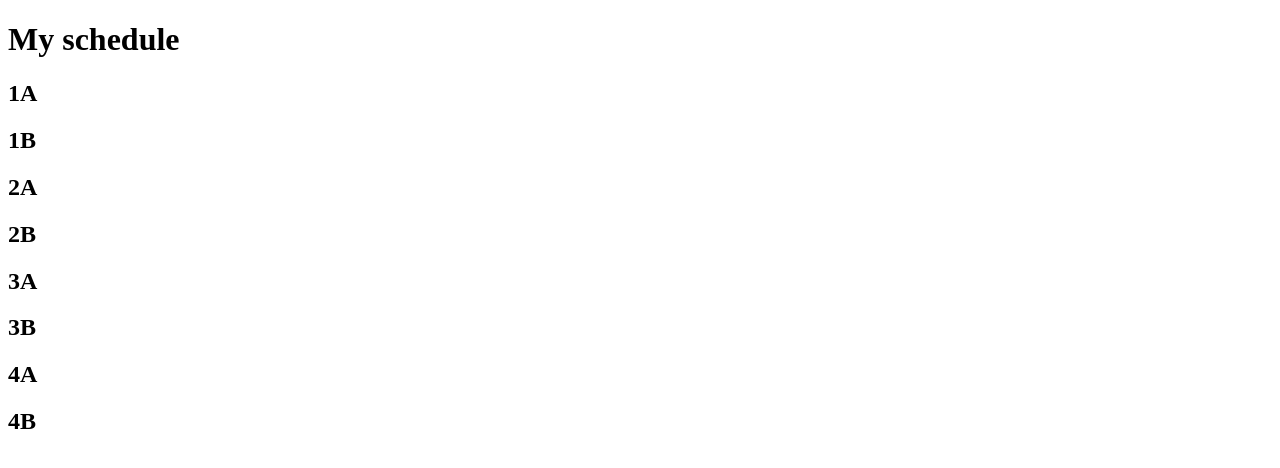
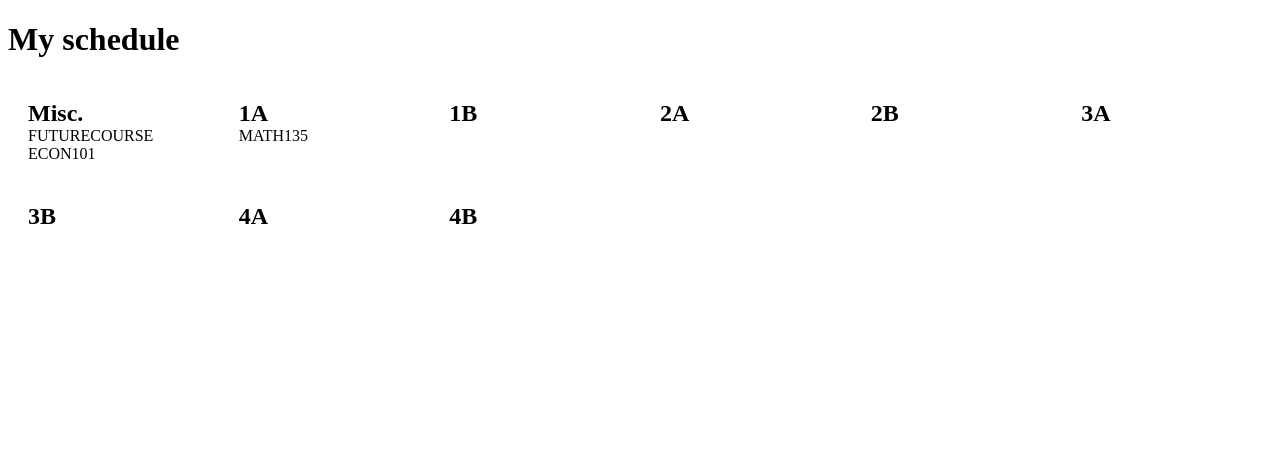
Before and after one commit to nlemoing/uwaterloo-course-scheduler, a plain HTML site: page schedule/index.html in a window 1280 px wide. Drawn offline with Linux system fonts and the light colour scheme.

Commit message:
working crud commands, minimal style

```diff
--- a/schedule/index.html
+++ b/schedule/index.html
@@ -2,6 +2,7 @@
 <html>
 <head>
     <title>Course Scheduler</title>
+    <link href="./style.css" rel="stylesheet">
 </head>
 <body>
     <div id="schedule"></div>
--- a/schedule/index.js
+++ b/schedule/index.js
@@ -11,20 +11,32 @@ class ScheduleModel {
         this._schedule = { name, semesters, courses, }
     }
 
-    addCourse({ subject, number, semester, }) {
-        this.courses.push({ subject, number, semester});
+    getCourse(id) {
+        return this._schedule.courses.find((course) => {
+            return course.id === id;
+        });
+    }
+
+    addCourse({ id, subject, number, semester, }) {
+        this._schedule.courses.push({ id, subject, number, semester});
+        return this.getCourse(id);
     }
 
     deleteCourse(id) {
-        if (id in this.courses) {
-            delete this.courses[id];
-        }
+        this._schedule.courses = this._schedule.courses.filter((course) => {
+            return course.id !== id;
+        });
+        return id;
     }
 
     editCourse(id, { semester, }) {
-        if (id in this.courses) {
-            this.courses[id].semester = semester;
-        }
+        this._schedule.courses = this._schedule.courses.map((course) => {
+            if (course.id === id) {
+                course.semester = semester;
+            }
+            return course;
+        });
+        return this.getCourse(id);
     }
 }
 
@@ -41,26 +53,61 @@ class ScheduleView {
         this.initialized = false;
     }
 
+    _addSemester(semester) {
+        const { id, name } = semester;
+        const semesterContainer = document.createElement('div');
+        semesterContainer.id = `semester-${id}`;
+        semesterContainer.classList.add('semester');
+
+        const semesterHeader = document.createElement('h2');
+        semesterHeader.textContent = name;
+        semesterContainer.appendChild(semesterHeader);
+
+        const semestersContainer = document.getElementById('semesters');
+
+        semestersContainer.appendChild(semesterContainer);
+    }
+
+    _addCourse(course) {
+        const { id, subject, number, semester, } = course;
+        const courseContainer = document.createElement('div');
+        courseContainer.id = `course-${id}`;
+        courseContainer.innerText = `${subject}${number}`;
+        courseContainer.classList.add('course');
+
+        const semesterContainer =
+            document.getElementById(`semester-${semester}`) ||
+            document.getElementById('semester-misc');
+        semesterContainer.appendChild(courseContainer);
+    }
+
+    _deleteCourse(id) {
+        const courseToDelete = document.getElementById(`course-${id}`);
+        if (courseToDelete) {
+            courseToDelete.remove();
+        }
+    }
+
+    _editCourse(course) {
+        this._deleteCourse(course.id);
+        this._addCourse(course);
+    }
+
     // Render new schedule in the container
-    render({ name, semesters, }) {
+    render({ name, semesters, courses, }) {
         this._reset();
 
         const nameHeader = document.createElement('h1');
         nameHeader.textContent = name;
         this.container.appendChild(nameHeader);
 
-        for (const id in semesters) {
-            const { name, } = semesters[id];
-            const semesterContainer = document.createElement('div');
-            semesterContainer.id = `semester-{id}`;
-            semesterContainer.classList.add('semester');
+        const semestersContainer = document.createElement('div');
+        semestersContainer.id = 'semesters';
+        this.container.appendChild(semestersContainer);
 
-            const semesterHeader = document.createElement('h2');
-            semesterHeader.textContent = name;
-            semesterContainer.appendChild(semesterHeader);
-
-            this.container.appendChild(semesterContainer);
-        }
+        this._addSemester({ id: 'misc', name: 'Misc.', });
+        semesters.forEach(this._addSemester.bind(this));
+        courses.forEach(this._addCourse.bind(this));
 
         this.initialized = true;
     }
@@ -68,8 +115,14 @@ class ScheduleView {
     // When components are created, attach the relevant DOM listeners that dispatch eventBus events
 
     // Update components of the schedule
-    update() {
-
+    update(operation, data) {
+        if (operation === "addCourse") {
+            this._addCourse(data);
+        } else if (operation === "deleteCourse") {
+            this._deleteCourse(data);
+        } else if (operation === "editCourse") {
+            this._editCourse(data);
+        }
     }
 }
 
@@ -84,11 +137,27 @@ class ScheduleController {
 
     _bindEvents() {
         this._eventBus.on('createschedule', this.create.bind(this));
+        this._eventBus.on('addcourse', this.addCourse.bind(this));
     }
 
     create(schedule) {
         this.model.create(schedule);
         this.view.render(this.model.schedule);
+    }
+
+    addCourse(course) {
+        course = this.model.addCourse(course);
+        this.view.update("addCourse", course);
+    }
+
+    deleteCourse(id) {
+        id = this.model.deleteCourse(id);
+        this.view.update("deleteCourse", id);
+    }
+
+    editCourse(id, params) {
+        const course = this.model.editCourse(id, params);
+        this.view.update("editCourse", course);
     }
 }
 
@@ -124,13 +193,19 @@ const controller = new ScheduleController({ view, model, eventBus });
 controller.create({
     name: "My schedule",
     semesters: [
-        { name: "1A", },
-        { name: "1B", },
-        { name: "2A", },
-        { name: "2B", },
-        { name: "3A", },
-        { name: "3B", },
-        { name: "4A", },
-        { name: "4B", },
+        { id: 1, name: "1A", },
+        { id: 2, name: "1B", },
+        { id: 3, name: "2A", },
+        { id: 4, name: "2B", },
+        { id: 5, name: "3A", },
+        { id: 6, name: "3B", },
+        { id: 7, name: "4A", },
+        { id: 8, name: "4B", },
     ],
+    courses: [
+        { id: 1, subject: 'MATH', number: '135', semester: 1, },
+        { id: 2, subject: 'FUTURE', number: 'COURSE' }
+    ]
 });
+
+controller.addCourse({ id: 3, subject: 'ECON', number: '101' });
--- /dev/null
+++ b/schedule/style.css
@@ -0,0 +1,13 @@
+#semesters {
+    display: grid;
+    grid-template-columns: repeat(auto-fill, minmax(200px, 1fr));
+}
+
+.semester {
+    width: calc(100% - 40px);
+    padding: 20px;
+}
+
+.semester h2 {
+    margin: 0;
+}
```
